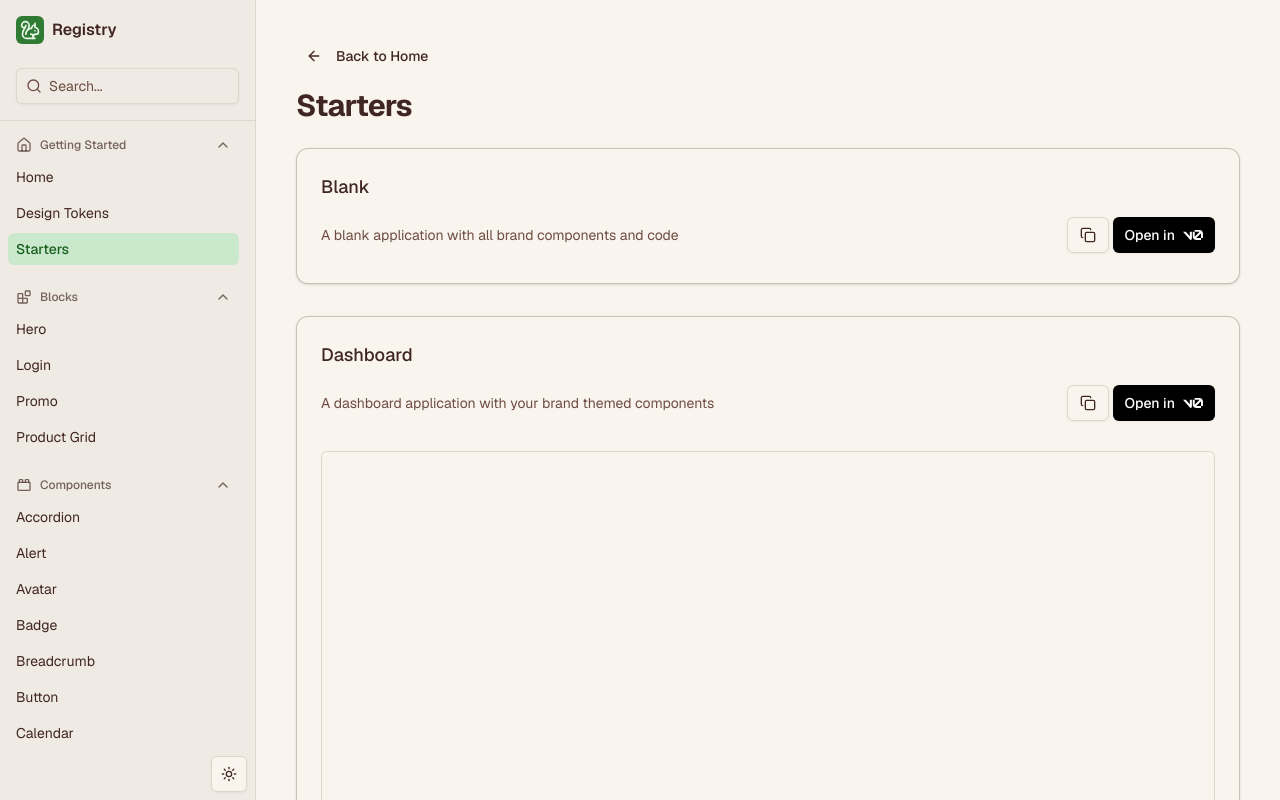
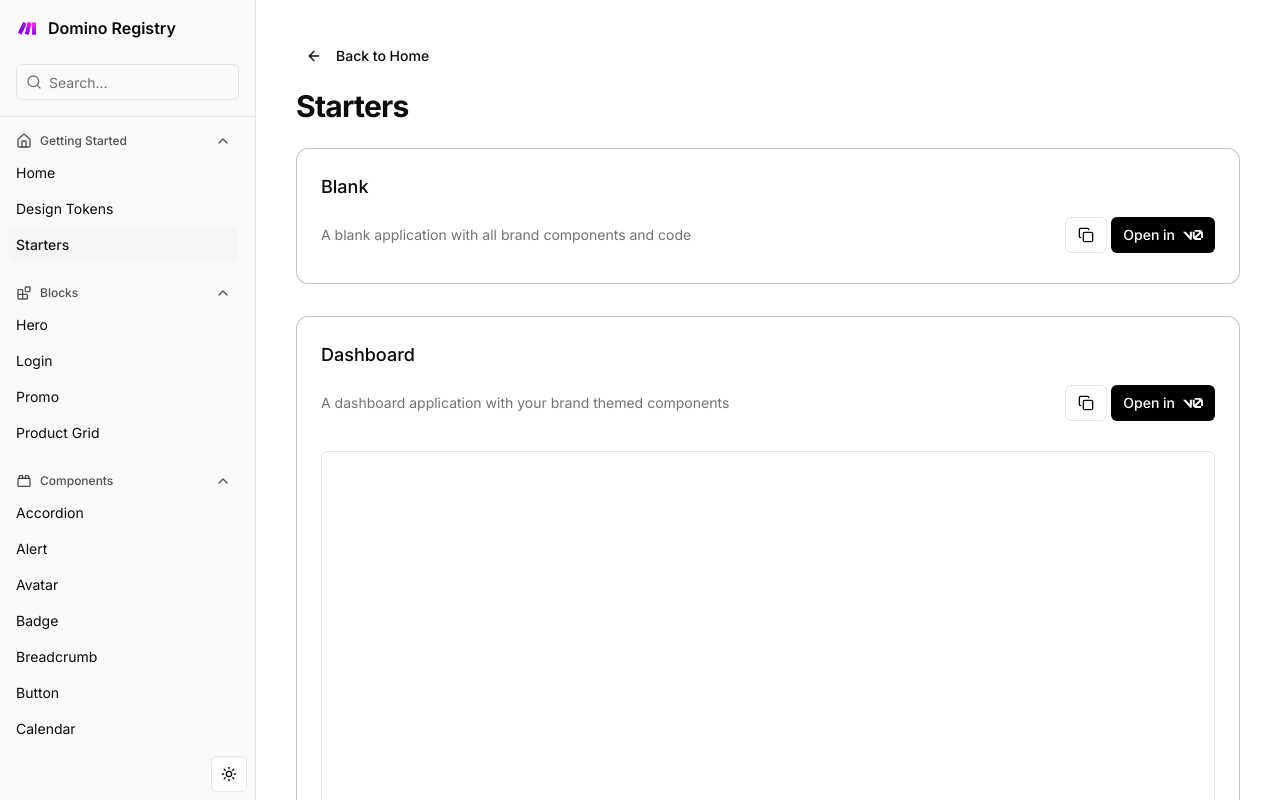
Before and after one commit to vojtechpavelka/domino-registry, a Next.js app: page /starters in a window 1280 px wide. Shown: the top 800 px of the page. Built offline with nearby package versions, Linux system fonts and the light colour scheme.

Commit message:
Rename project from "Registry Starter" to "Domino Registry" and update associated URLs in configuration files, README, and components.

```diff
--- a/package.json
+++ b/package.json
@@ -1,5 +1,5 @@
 {
-  "name": "registry-starter",
+  "name": "domino-registry",
   "version": "0.0.1",
   "private": true,
   "scripts": {
--- a/src/app/(design)/page.tsx
+++ b/src/app/(design)/page.tsx
@@ -31,7 +31,7 @@ export default function Home() {
       <div className="mb-8">
         <div className="space-y-2">
           <h1 className="font-bold text-3xl tracking-tight md:text-4xl">
-            Registry
+            Domino Registry
           </h1>
           <p className="text-muted-foreground">
             Distribute your design system tokens, custom components, hooks,
--- a/src/app/layout.tsx
+++ b/src/app/layout.tsx
@@ -1,7 +1,7 @@
 import { Analytics } from "@vercel/analytics/next";
 import { SpeedInsights } from "@vercel/speed-insights/next";
 import type { Metadata } from "next";
-import { Geist, Geist_Mono, Montserrat } from "next/font/google";
+import { Inter, Geist_Mono, Montserrat } from "next/font/google";
 import type { ReactNode } from "react";
 
 import { cn } from "@/lib/utils";
@@ -10,12 +10,12 @@ import "@/app/tokens.css";
 import "@/app/tailwind.css";
 
 export const metadata: Metadata = {
-  title: "Registry Starter",
+  title: "Domino Registry",
   description: "Starter to help build a Shadcn Registry using Tailwind v4",
   icons: [{ rel: "icon", url: "/favicon.svg", type: "image/svg+xml" }],
 };
 
-const GeistSans = Geist({
+const InterSans = Inter({
   subsets: ["latin"],
   variable: "--font-sans",
 });
@@ -39,7 +39,7 @@ export default function RootLayout({
     <html
       lang="en"
       className={cn(
-        GeistSans.variable,
+        InterSans.variable,
         GeistMono.variable,
         MontserratSerif.variable,
         "bg-background text-foreground",
--- a/src/app/starters/(minimal)/v0-layout.tsx
+++ b/src/app/starters/(minimal)/v0-layout.tsx
@@ -1,4 +1,4 @@
-import { Geist, Geist_Mono, Montserrat } from "next/font/google";
+import { Inter, Geist_Mono, Montserrat } from "next/font/google";
 import React, { type ReactNode } from "react";
 
 import { cn } from "@/lib/utils";
@@ -6,7 +6,7 @@ import { cn } from "@/lib/utils";
 import "@/app/tokens.css";
 import "@/app/globals.css";
 
-const GeistSans = Geist({
+const InterSans = Inter({
   subsets: ["latin"],
   variable: "--font-sans",
 });
@@ -30,10 +30,10 @@ export default function RootLayout({
     <html
       lang="en"
       className={cn(
-        GeistSans.variable,
+        InterSans.variable,
         GeistMono.variable,
         MontserratSerif.variable,
-        "bg-background text-foreground",
+        "bg-background text-foreground"
       )}
     >
       <body>
--- a/src/app/starters/(shell)/v0-layout.tsx
+++ b/src/app/starters/(shell)/v0-layout.tsx
@@ -1,4 +1,4 @@
-import { Geist, Geist_Mono, Montserrat } from "next/font/google";
+import { Inter, Geist_Mono, Montserrat } from "next/font/google";
 import React, { type ReactNode } from "react";
 
 import { BrandHeader } from "@/components/brand-header";
@@ -10,7 +10,7 @@ import { cn } from "@/lib/utils";
 import "@/app/tokens.css";
 import "@/app/globals.css";
 
-const GeistSans = Geist({
+const InterSans = Inter({
   subsets: ["latin"],
   variable: "--font-sans",
 });
@@ -24,6 +24,7 @@ const MontserratSerif = Montserrat({
   subsets: ["latin"],
   variable: "--font-serif",
 });
+
 export default function RootLayout({
   children,
 }: Readonly<{
@@ -33,7 +34,7 @@ export default function RootLayout({
     <html
       lang="en"
       className={cn(
-        GeistSans.variable,
+        InterSans.variable,
         GeistMono.variable,
         MontserratSerif.variable,
         "bg-background text-foreground",
--- a/src/app/tokens.css
+++ b/src/app/tokens.css
@@ -1,31 +1,22 @@
 :root {
-  --background: oklch(0.97 0.01 80.72);
-  --foreground: oklch(0.3 0.04 30.2);
-
-  --card: oklch(0.97 0.01 80.72);
-  --card-foreground: oklch(0.3 0.04 30.2);
-
-  --popover: oklch(0.97 0.01 80.72);
-  --popover-foreground: oklch(0.3 0.04 30.2);
-
-  --primary: oklch(0.52 0.13 144.17);
-  --primary-foreground: oklch(1.0 0 0);
-
-  --secondary: oklch(0.96 0.02 147.64);
-  --secondary-foreground: oklch(0.43 0.12 144.31);
-
-  --muted: oklch(0.94 0.01 74.42);
-  --muted-foreground: oklch(0.45 0.05 39.21);
-
-  --accent: oklch(0.9 0.05 146.04);
-  --accent-foreground: oklch(0.43 0.12 144.31);
-
-  --destructive: oklch(0.54 0.19 26.72);
-  --destructive-foreground: oklch(1.0 0 0);
-
-  --border: oklch(0.88 0.02 74.64);
-  --input: oklch(0.88 0.02 74.64);
-  --ring: oklch(0.52 0.13 144.17);
+  --background: oklch(1 0 0);
+  --foreground: oklch(0.145 0 0);
+  --card: oklch(1 0 0);
+  --card-foreground: oklch(0.145 0 0);
+  --popover: oklch(1 0 0);
+  --popover-foreground: oklch(0.145 0 0);
+  --primary: oklch(0.205 0 0);
+  --primary-foreground: oklch(0.985 0 0);
+  --secondary: oklch(0.97 0 0);
+  --secondary-foreground: oklch(0.205 0 0);
+  --muted: oklch(0.97 0 0);
+  --muted-foreground: oklch(0.556 0 0);
+  --accent: oklch(0.97 0 0);
+  --accent-foreground: oklch(0.205 0 0);
+  --destructive: oklch(0.577 0.245 27.325);
+  --border: oklch(0.922 0 0);
+  --input: oklch(0.922 0 0);
+  --ring: oklch(0.708 0 0);
 
   --chart-1: oklch(0.67 0.16 144.21);
   --chart-2: oklch(0.58 0.14 144.18);
@@ -33,59 +24,37 @@
   --chart-4: oklch(0.43 0.12 144.31);
   --chart-5: oklch(0.22 0.05 145.73);
 
-  --sidebar: oklch(0.94 0.01 74.42);
-  --sidebar-foreground: oklch(0.3 0.04 30.2);
-  --sidebar-primary: oklch(0.52 0.13 144.17);
-  --sidebar-primary-foreground: oklch(1.0 0 0);
-  --sidebar-accent: oklch(0.9 0.05 146.04);
-  --sidebar-accent-foreground: oklch(0.43 0.12 144.31);
-  --sidebar-border: oklch(0.88 0.02 74.64);
-  --sidebar-ring: oklch(0.52 0.13 144.17);
+  --sidebar: oklch(0.985 0 0);
+  --sidebar-foreground: oklch(0.145 0 0);
+  --sidebar-primary: oklch(0.205 0 0);
+  --sidebar-primary-foreground: oklch(0.985 0 0);
+  --sidebar-accent: oklch(0.97 0 0);
+  --sidebar-accent-foreground: oklch(0.205 0 0);
+  --sidebar-border: oklch(0.922 0 0);
+  --sidebar-ring: oklch(0.708 0 0);
 
   --radius: 0.5rem;
-
-  --shadow-2xs: 0 1px 3px 0px hsl(0 0% 0% / 0.05);
-  --shadow-xs: 0 1px 3px 0px hsl(0 0% 0% / 0.05);
-  --shadow-sm: 0 1px 3px 0px hsl(0 0% 0% / 0.1), 0 1px 2px -1px
-    hsl(0 0% 0% / 0.1);
-  --shadow: 0 1px 3px 0px hsl(0 0% 0% / 0.1), 0 1px 2px -1px hsl(0 0% 0% / 0.1);
-  --shadow-md: 0 1px 3px 0px hsl(0 0% 0% / 0.1), 0 2px 4px -1px
-    hsl(0 0% 0% / 0.1);
-  --shadow-lg: 0 1px 3px 0px hsl(0 0% 0% / 0.1), 0 4px 6px -1px
-    hsl(0 0% 0% / 0.1);
-  --shadow-xl: 0 1px 3px 0px hsl(0 0% 0% / 0.1), 0 8px 10px -1px
-    hsl(0 0% 0% / 0.1);
-  --shadow-2xl: 0 1px 3px 0px hsl(0 0% 0% / 0.25);
 }
 
 .dark {
-  --background: oklch(0.15 0.01 74.42);
-  --foreground: oklch(0.95 0.02 80.72);
-
-  --card: oklch(0.12 0.01 80.72);
-  --card-foreground: oklch(0.95 0.02 80.72);
-
-  --popover: oklch(0.12 0.01 80.72);
-  --popover-foreground: oklch(0.95 0.02 80.72);
-
-  --primary: oklch(0.58 0.15 144.17);
-  --primary-foreground: oklch(0.09 0.01 80.72);
-
-  --secondary: oklch(0.15 0.02 147.64);
-  --secondary-foreground: oklch(0.65 0.12 144.31);
-
-  --muted: oklch(0.18 0.01 74.42);
-  --muted-foreground: oklch(0.65 0.03 74.42);
-
-  --accent: oklch(0.22 0.04 146.04);
-  --accent-foreground: oklch(0.65 0.12 144.31);
-
-  --destructive: oklch(0.62 0.22 26.72);
-  --destructive-foreground: oklch(0.95 0.02 80.72);
-
-  --border: oklch(0.22 0.02 74.64);
-  --input: oklch(0.22 0.02 74.64);
-  --ring: oklch(0.58 0.15 144.17);
+  --background: oklch(0.145 0 0);
+  --foreground: oklch(0.985 0 0);
+  --card: oklch(0.205 0 0);
+  --card-foreground: oklch(0.985 0 0);
+  --popover: oklch(0.269 0 0);
+  --popover-foreground: oklch(0.985 0 0);
+  --primary: oklch(0.922 0 0);
+  --primary-foreground: oklch(0.205 0 0);
+  --secondary: oklch(0.269 0 0);
+  --secondary-foreground: oklch(0.985 0 0);
+  --muted: oklch(0.269 0 0);
+  --muted-foreground: oklch(0.708 0 0);
+  --accent: oklch(0.371 0 0);
+  --accent-foreground: oklch(0.985 0 0);
+  --destructive: oklch(0.704 0.191 22.216);
+  --border: oklch(1 0 0/10%);
+  --input: oklch(1 0 0/15%);
+  --ring: oklch(0.556 0 0);
 
   --chart-1: oklch(0.72 0.16 144.21);
   --chart-2: oklch(0.63 0.14 144.18);
@@ -93,25 +62,12 @@
   --chart-4: oklch(0.48 0.12 144.31);
   --chart-5: oklch(0.35 0.08 145.73);
 
-  --sidebar: oklch(0.15 0.01 74.42);
-  --sidebar-foreground: oklch(0.95 0.02 80.72);
-  --sidebar-primary: oklch(0.58 0.15 144.17);
-  --sidebar-primary-foreground: oklch(0.09 0.01 80.72);
-  --sidebar-accent: oklch(0.22 0.04 146.04);
-  --sidebar-accent-foreground: oklch(0.65 0.12 144.31);
-  --sidebar-border: oklch(0.22 0.02 74.64);
-  --sidebar-ring: oklch(0.58 0.15 144.17);
-
-  --shadow-2xs: 0 1px 3px 0px hsl(0 0% 0% / 0.05);
-  --shadow-xs: 0 1px 3px 0px hsl(0 0% 0% / 0.05);
-  --shadow-sm: 0 1px 3px 0px hsl(0 0% 0% / 0.1), 0 1px 2px -1px
-    hsl(0 0% 0% / 0.1);
-  --shadow: 0 1px 3px 0px hsl(0 0% 0% / 0.1), 0 1px 2px -1px hsl(0 0% 0% / 0.1);
-  --shadow-md: 0 1px 3px 0px hsl(0 0% 0% / 0.1), 0 2px 4px -1px
-    hsl(0 0% 0% / 0.1);
-  --shadow-lg: 0 1px 3px 0px hsl(0 0% 0% / 0.1), 0 4px 6px -1px
-    hsl(0 0% 0% / 0.1);
-  --shadow-xl: 0 1px 3px 0px hsl(0 0% 0% / 0.1), 0 8px 10px -1px
-    hsl(0 0% 0% / 0.1);
-  --shadow-2xl: 0 1px 3px 0px hsl(0 0% 0% / 0.25);
+  --sidebar: oklch(0.205 0 0);
+  --sidebar-foreground: oklch(0.985 0 0);
+  --sidebar-primary: oklch(0.488 0.243 264.376);
+  --sidebar-primary-foreground: oklch(0.985 0 0);
+  --sidebar-accent: oklch(0.269 0 0);
+  --sidebar-accent-foreground: oklch(0.985 0 0);
+  --sidebar-border: oklch(1 0 0/10%);
+  --sidebar-ring: oklch(0.439 0 0);
 }
--- a/src/components/design/registry-logo.tsx
+++ b/src/components/design/registry-logo.tsx
@@ -1,12 +1,36 @@
-import { Squirrel } from "lucide-react";
-
 export function RegistryLogo() {
   return (
     <>
-      <div className="flex-shrink-0 rounded-md bg-primary p-1">
-        <Squirrel className="size-5 text-secondary" />
+      <div>
+        <svg
+          width="24"
+          height="24"
+          viewBox="0 0 24 24"
+          fill="none"
+          xmlns="http://www.w3.org/2000/svg"
+        >
+          <path
+            d="M8.91989 17.4549L10.2486 11.9149L11.5773 6.37479C11.6299 6.15578 11.8498 6.0212 12.0688 6.07386L15.2336 6.83287C15.4526 6.88554 15.5872 7.10538 15.5345 7.32439L12.8771 18.4045C12.8245 18.6235 12.6046 18.7581 12.3856 18.7055L9.22083 17.9464C9.00265 17.8929 8.86806 17.6739 8.91989 17.4549ZM16.337 18.6344H19.5929C19.8178 18.6344 20 18.4522 20 18.2281V6.83371C20 6.60885 19.8178 6.42662 19.5938 6.42662H16.3379C16.113 6.42662 15.9308 6.60885 15.9308 6.83287V18.2273C15.9308 18.4522 16.113 18.6344 16.337 18.6344ZM2.2275 17.0119L5.15406 18.4396C5.35552 18.5383 5.59877 18.4538 5.69741 18.2524L10.6945 8.01236C10.7932 7.8109 10.7088 7.56765 10.5073 7.46901L7.58074 6.04126C7.37929 5.94262 7.13603 6.02705 7.0374 6.2285L2.04193 16.4669C1.94246 16.6692 2.02605 16.9124 2.22834 17.0119H2.2275Z"
+            fill="url(#paint0_radial_6480_3217)"
+          />
+          <defs>
+            <radialGradient
+              id="paint0_radial_6480_3217"
+              cx="0"
+              cy="0"
+              r="1"
+              gradientUnits="userSpaceOnUse"
+              gradientTransform="translate(18.4076 5.51461) rotate(-7.91283) scale(19.9157 19.9289)"
+            >
+              <stop offset="0.2" stopColor="#F024F6" />
+              <stop offset="0.39" stopColor="#C416F8" />
+              <stop offset="0.61" stopColor="#9406F9" />
+              <stop offset="0.72" stopColor="#8200FA" />
+            </radialGradient>
+          </defs>
+        </svg>
       </div>
-      <span className="font-semibold">Registry</span>
+      <span className="font-semibold">Domino Registry</span>
     </>
   );
 }
```
Also changed, not shown: registry.json (+48 -48 lines), 2 other files (tests, documents, lock files or other folders).
